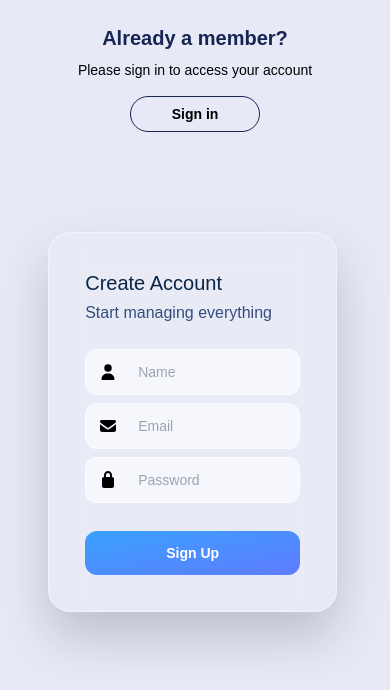
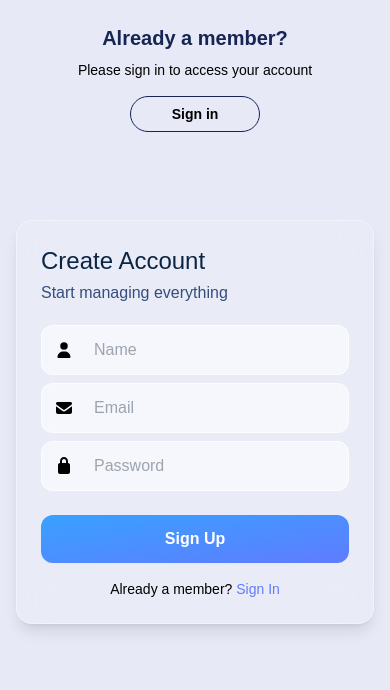
Before and after one commit to Kirtishukla2004/jobtrackerui, a React (Create React App) app: page /subscribe in a window 390 px wide. Shown: the top 690 px of the page. Built offline with nearby package versions, Linux system fonts and the light colour scheme; the HTML template or start-up script is replaced by a standard one; a web font is replaced by a local one.

Commit message:
responsive screnn added on login and signup mobile first approach

```diff
--- a/src/components/FormsContainer.js
+++ b/src/components/FormsContainer.js
@@ -16,7 +16,13 @@ function FormsContainer({ isActive, setIsActive }) {
   const [signinError, setSigninError] = useState("");
   const [loading, setLoading] = useState(false);
 
-  useEffect(() => {setEmail("");setName("");setPassword(""); setSignupError(""); setSigninError("");}, [isActive]);
+  useEffect(() => {
+    setEmail("");
+    setName("");
+    setPassword("");
+    setSignupError("");
+    setSigninError("");
+  }, [isActive]);
 
   const handleSignup = async (e) => {
     e.preventDefault();
@@ -29,11 +35,15 @@ function FormsContainer({ isActive, setIsActive }) {
 
     setLoading(true);
     try {
-      const data = await signupUser({name,username: email,password: password.trim(),});
+      const data = await signupUser({
+        name,
+        username: email,
+        password: password.trim(),
+      });
+
       if (data.data?.message === "User created successfully") {
         setIsActive(true);
-      }
-       else {
+      } else {
         setSignupError(data.data?.message || "Signup failed");
       }
     } catch {
@@ -42,18 +52,30 @@ function FormsContainer({ isActive, setIsActive }) {
       setLoading(false);
     }
   };
- const handleSignin = async (e) => { e.preventDefault(); setSigninError("");
+
+  const handleSignin = async (e) => {
+    e.preventDefault();
+    setSigninError("");
+
     if (!password.trim()) {
       setSigninError("Password cannot be empty");
       return;
     }
+
     setLoading(true);
     try {
-    const result = await signinUser({ username: email, password: password.trim(),});
-    if (!result.success) { setSigninError(result.message); return;}
+      const result = await signinUser({
+        username: email,
+        password: password.trim(),
+      });
+
+      if (!result.success) {
+        setSigninError(result.message);
+        return;
+      }
+
       saveAuth(result.data);
       navigate("/", { replace: true });
-
     } catch (err) {
       setSigninError(err.message || "Something went wrong");
     } finally {
@@ -61,147 +83,98 @@ function FormsContainer({ isActive, setIsActive }) {
     }
   };
 
-
   return (
-    <section className="absolute inset-0 overflow-hidden">
+    <section className="min-h-screen flex items-center justify-center px-4">
      <div
-        className={`absolute top-1/2 transition-all duration-700 ease-in-out
-        ${isActive ? "left-[12%]" : "left-[98%]"}
-        -translate-x-1/2 -translate-y-1/2 w-full flex justify-center z-[5]`}
+  className={`
+    relative w-full max-w-md
+    lg:absolute lg:top-1/2 lg:-translate-y-1/2
+    lg:transition-all lg:duration-700
+    ${isActive ? "lg:left-[25%]" : "lg:left-[55%] lg:mt-[10%]"}
+  `}
 >
         <form
           onSubmit={handleSignup}
-          className={`transition-opacity duration-400
-          ${isActive ? "opacity-0 pointer-events-none invisible z-[1]" : "opacity-100 visible z-[2]"}`}
+          className={`${isActive ? "hidden lg:block lg:opacity-0" : "block"} `}
         >
-          <div
-            className="
-  w-[90%] max-w-[500px] lg:w-[400px] lg:mr-80
-  p-9 rounded-[22px]
-  bg-white/5 backdrop-blur-lg
-  border border-white/40
-  shadow-[0_25px_50px_rgba(0,0,0,0.18)]
-"
-          >
-            <h2 className="text-xl lg:text-2xl text-[#0b2545] mb-1">
+          <div className="p-6 rounded-2xl bg-white/10 backdrop-blur-lg border border-white/40 shadow-lg ">
+            <h2 className="text-2xl text-[#0b2545] mb-1">
               Create Account
             </h2>
-            <p className="mb-6 text-[#334e7d] font-medium">
+            <p className="mb-5 text-[#334e7d] font-medium">
               Start managing everything
             </p>
 
-            <div
-              className="grid grid-cols-[40px_1fr] items-center px-3 my-2 rounded-xl bg-white/60 border border-white/60
-            focus-within:border-[#39a1ff]
-            focus-within:shadow-[0_0_0_3px_rgba(57,161,255,0.25)]"
-            >
-              <FontAwesomeIcon icon={faUser} />
-              <input
-                placeholder="Name"
-                className="bg-transparent outline-none py-3 text-[#0b2545] text-sm lg:text-xl"
-                value={name}
-                onChange={(e) => setName(e.target.value)}
-              />
-            </div>
+            <Input icon={faUser} value={name} onChange={setName} placeholder="Name" />
+            <Input icon={faEnvelope} value={email} onChange={setEmail} placeholder="Email" />
+            <Input icon={faLock} value={password} onChange={setPassword} placeholder="Password" type="password" />
 
-            <div className="grid grid-cols-[40px_1fr] items-center px-3 my-2 rounded-xl bg-white/60 border border-white/60">
-              <FontAwesomeIcon icon={faEnvelope} />
-              <input
-                placeholder="Email"
-                className="bg-transparent outline-none py-3 text-[#0b2545] text-sm lg:text-xl"
-                value={email}
-                onChange={(e) => setEmail(e.target.value)}
-              />
-            </div>
-
-            <div className="grid grid-cols-[40px_1fr] items-center px-3 my-2 rounded-xl bg-white/60 border border-white/60">
-              <FontAwesomeIcon icon={faLock} />
-              <input
-                type="password"
-                placeholder="Password"
-                className="bg-transparent outline-none py-3 text-[#0b2545] text-sm lg:text-xl"
-                value={password}
-                onChange={(e) => setPassword(e.target.value)}
-              />
-            </div>
-
-            {signupError && (
-              <p className="text-red-500 text-sm">{signupError}</p>
-            )}
+            {signupError && <p className="text-red-500 text-sm">{signupError}</p>}
 
             <button
               disabled={loading}
-              className="w-full mt-5 py-3 rounded-xl font-semibold text-white
+              className="w-full mt-4 py-3 rounded-xl font-semibold text-white
               bg-gradient-to-br from-[#39a1ff] to-[#5f7cff]
-              transition hover:-translate-y-[1px]
-              hover:shadow-[0_10px_25px_rgba(57,161,255,0.45)]
-              disabled:opacity-60 disabled:cursor-not-allowed text-sm lg:text-xl"
+              disabled:opacity-60"
             >
               Sign Up
             </button>
+
+            <p className="mt-4 text-center text-sm lg:hidden">
+              Already a member?{" "}
+              <button
+                type="button"
+                onClick={() => setIsActive(true)}
+                className="text-[#5f7cff] font-medium"
+              >
+                Sign In
+              </button>
+            </p>
           </div>
         </form>
 
+
         <form
           onSubmit={handleSignin}
-          className={`transition-opacity duration-400
-          ${isActive ? "opacity-100 visible z-[2]" : "opacity-0 pointer-events-none invisible z-[1]"}`}
+          className={`${isActive ? "block lg:mb-[70%] lg:mr-[10%]" : "hidden lg:block lg:opacity-0"}`}
         >
-          <div
-            className="
-  w-[90%] max-w-[500px] lg:w-[400px]
-  p-9 rounded-[22px]
-  bg-white/5 backdrop-blur-lg
-  border border-white/40
-  shadow-[0_25px_50px_rgba(0,0,0,0.18)]
-"
-          >
-            <h2 className="text-xl lg:text-2xl text-[#0b2545] mb-1">
+          <div className="p-6 rounded-2xl bg-white/10 backdrop-blur-lg border border-white/40 shadow-lg">
+            <h2 className="text-2xl text-[#0b2545] mb-1">
               Welcome Back
             </h2>
-            <p className="mb-6 text-[#334e7d] font-medium text-sm lg:text-[1rem]">
+            <p className="mb-5 text-[#334e7d] font-medium">
               Sign in to continue
             </p>
 
-            <div className="grid grid-cols-[40px_1fr] items-center px-3 my-2 rounded-xl bg-white/60 border border-white/60">
-              <FontAwesomeIcon icon={faEnvelope} />
-              <input
-                placeholder="Email"
-                className="bg-transparent outline-none py-3 text-[#0b2545] text-sm lg:text-xl"
-                value={email}
-                onChange={(e) => setEmail(e.target.value)}
-              />
-            </div>
+            <Input icon={faEnvelope} value={email} onChange={setEmail} placeholder="Email" />
+            <Input icon={faLock} value={password} onChange={setPassword} placeholder="Password" type="password" />
 
-            <div className="grid grid-cols-[40px_1fr] items-center px-3 my-2 rounded-xl bg-white/60 border border-white/60">
-              <FontAwesomeIcon icon={faLock} />
-              <input
-                type="password"
-                placeholder="Password"
-                className="bg-transparent outline-none py-3 text-[#0b2545]text-sm lg:text-xl"
-                value={password}
-                onChange={(e) => setPassword(e.target.value)}
-              />
-            </div>
+            {signinError && <p className="text-red-500 text-sm">{signinError}</p>}
 
-            {signinError && (
-              <p className="text-red-500 text-sm">{signinError}</p>
-            )}
             <div className="text-right mt-2">
-              <Link
-                to="/forgotpassword"
-                className="text-sm text-[#5f7cff] hover:underline"
-              >
+              <Link to="/forgotpassword" className="text-sm text-[#5f7cff]">
                 Forgot password?
               </Link>
             </div>
+
             <button
               disabled={loading}
-              className="w-full mt-5 py-3 rounded-xl font-semibold text-white
-              bg-gradient-to-br from-[#39a1ff] to-[#5f7cff]  text-sm lg:text-xl"
+              className="w-full mt-4 py-3 rounded-xl font-semibold text-white
+              bg-gradient-to-br from-[#39a1ff] to-[#5f7cff]"
             >
               Sign In
             </button>
+
+            <p className="mt-4 text-center text-sm lg:hidden">
+              New here?{" "}
+              <button
+                type="button"
+                onClick={() => setIsActive(false)}
+                className="text-[#5f7cff] font-medium"
+              >
+                Create account
+              </button>
+            </p>
           </div>
         </form>
       </div>
@@ -209,4 +182,19 @@ function FormsContainer({ isActive, setIsActive }) {
   );
 }
 
+function Input({ icon, value, onChange, placeholder, type = "text" }) {
+  return (
+    <div className="grid grid-cols-[40px_1fr] items-center px-3 my-2 rounded-xl bg-white/60 border border-white/60">
+      <FontAwesomeIcon icon={icon} />
+      <input
+        type={type}
+        placeholder={placeholder}
+        className="bg-transparent outline-none py-3 text-[#0b2545]"
+        value={value}
+        onChange={(e) => onChange(e.target.value)}
+      />
+    </div>
+  );
+}
+
 export default FormsContainer;
```
Lines whose indentation alone changed are shown as unchanged.
